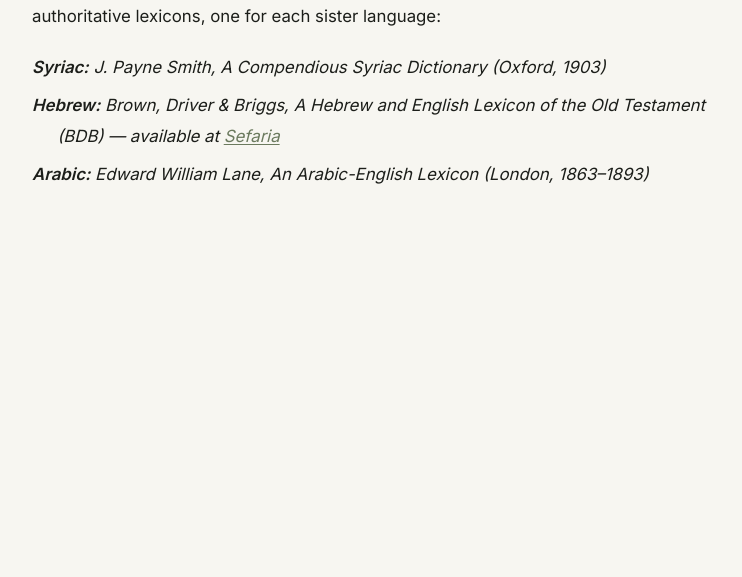
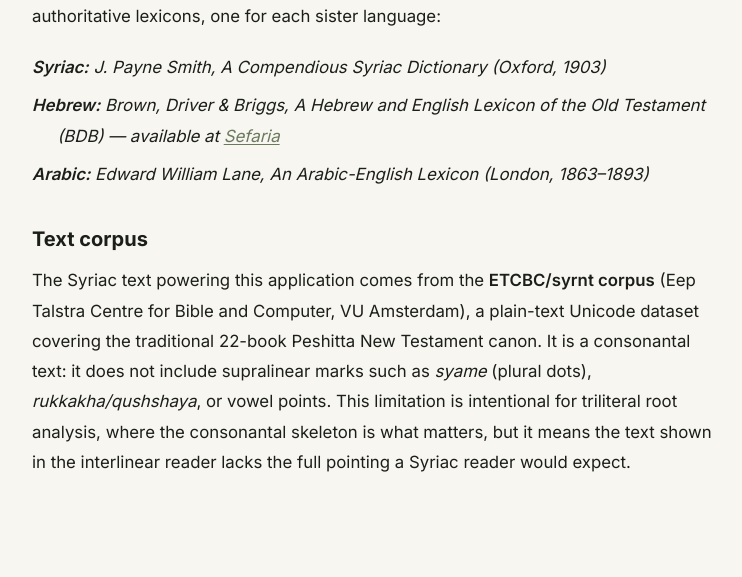
Before and after one commit to Jossifresben/peshitta, a Flask app: page /methodology in a window 1280 px wide. Shown: the part 3844-4421 px from the top of the page, without its empty margins (264-1006 px from the left). Before the commit the page ends 4028 px from the top, so only its background shows below. Run offline with Flask 3, Linux system fonts and the light colour scheme.

Commit message:
Add text corpus source section to methodology page (ETCBC/syrnt)
Co-Authored-By: Claude Opus 4.6 <noreply@anthropic.com>

```diff
--- a/peshitta_roots/templates/methodology.html
+++ b/peshitta_roots/templates/methodology.html
@@ -201,6 +201,10 @@
                 <li><strong>Árabe:</strong> Edward William Lane, <em>An Arabic-English Lexicon</em> (London, 1863–1893)</li>
             </ul>
 
+            <h3>Corpus textual</h3>
+
+            <p>El texto siríaco que alimenta esta aplicación procede del <strong>corpus ETCBC/syrnt</strong> (Eep Talstra Centre for Bible and Computer, VU Ámsterdam), un texto plano en Unicode que cubre el canon tradicional de 22 libros del Nuevo Testamento en la Peshitta. Se trata de un texto consonántico: no incluye marcas supralineales como <em>syame</em> (puntos de plural), <em>rukkakha/qushshaya</em> ni vocales. Esta limitación es deliberada para el análisis de raíces trilíteras, donde el esqueleto consonántico es lo que importa, pero significa que el texto mostrado en la lectura interlineal carece de la puntuación completa que un lector de siríaco esperaría.</p>
+
             {% else %}
 
             <p>Aramaic, Hebrew, and Arabic are sister languages. They share roots, structures, and a fundamental understanding of the word as living force rather than fixed concept. This means the study of the Aramaic Jesus belongs to no single tradition. It belongs to the entire Semitic family. A Muslim, a Jew, and a Christian can sit before the same root and recognize something of their own in it. The interreligious bridge is not a diplomatic construction. It already existed in the language.</p>
@@ -287,6 +291,10 @@
                 <li><strong>Arabic:</strong> Edward William Lane, <em>An Arabic-English Lexicon</em> (London, 1863–1893)</li>
             </ul>
 
+            <h3>Text corpus</h3>
+
+            <p>The Syriac text powering this application comes from the <strong>ETCBC/syrnt corpus</strong> (Eep Talstra Centre for Bible and Computer, VU Amsterdam), a plain-text Unicode dataset covering the traditional 22-book Peshitta New Testament canon. It is a consonantal text: it does not include supralinear marks such as <em>syame</em> (plural dots), <em>rukkakha/qushshaya</em>, or vowel points. This limitation is intentional for triliteral root analysis, where the consonantal skeleton is what matters, but it means the text shown in the interlinear reader lacks the full pointing a Syriac reader would expect.</p>
+
             {% endif %}
 
         </div>
```
